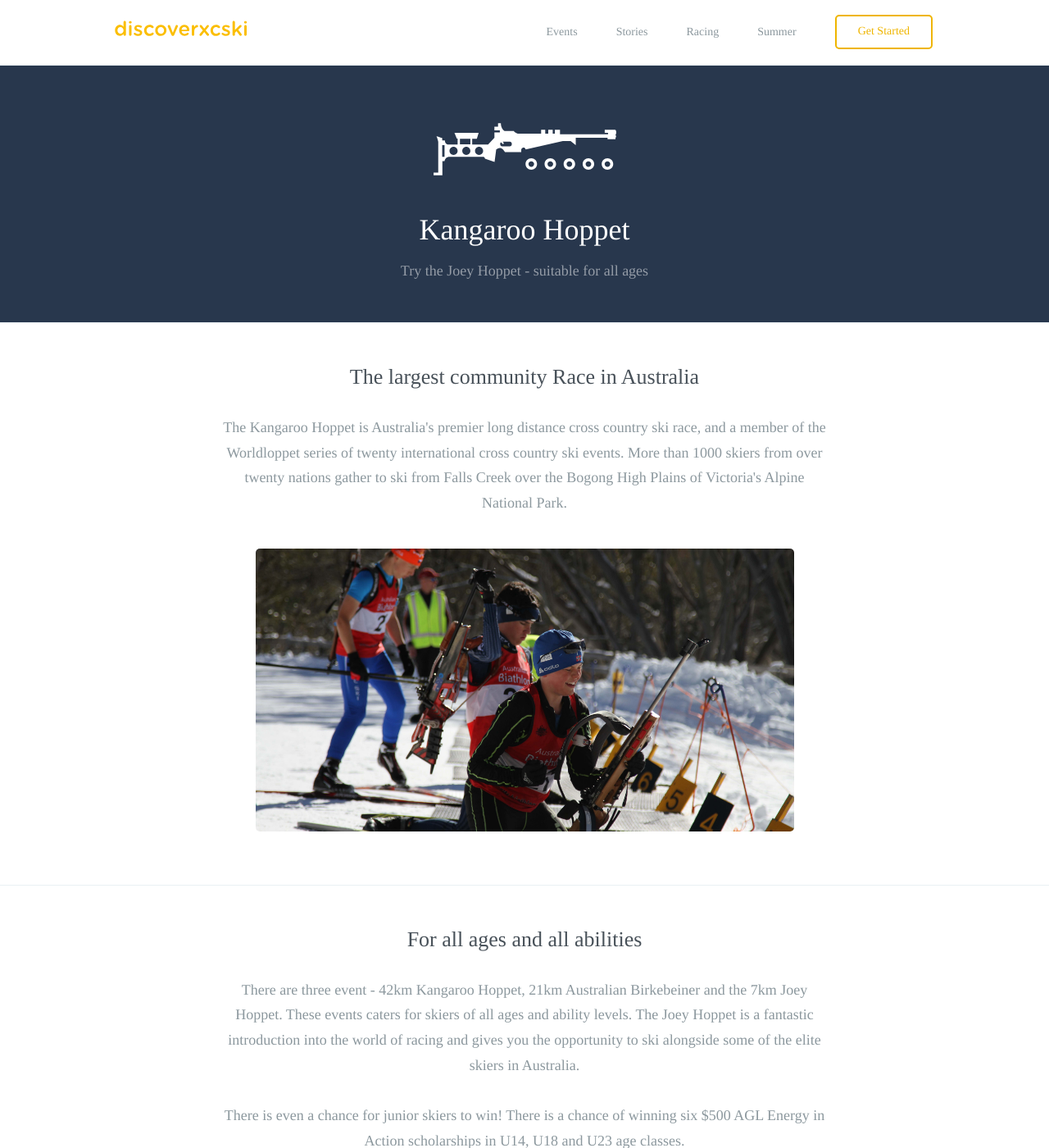
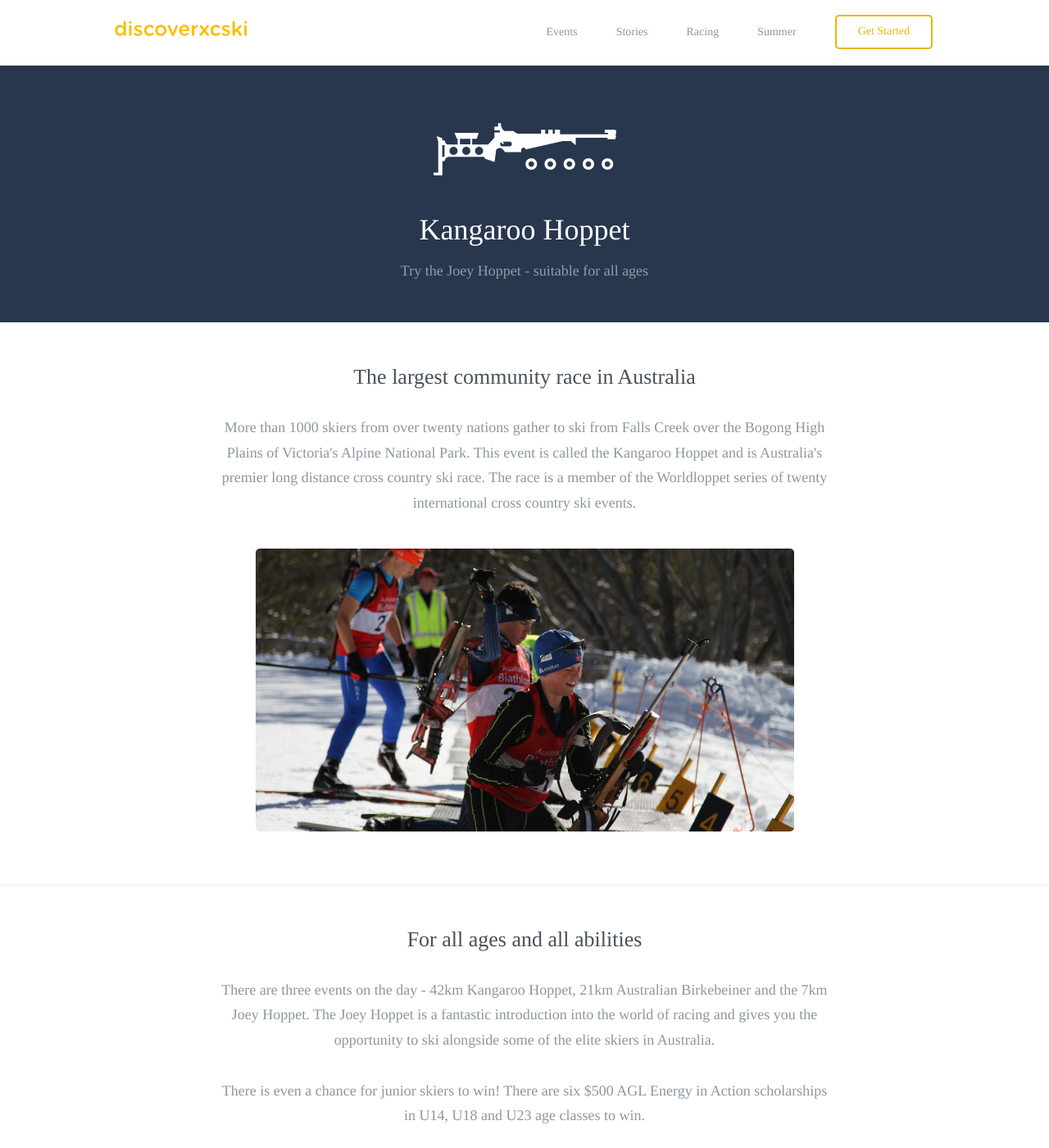
Before and after one commit to robcatto/robcatto.github.io, a Jekyll site: the page built from racing/kangaroo-hoppet/index.html, in a window 1280 px wide and 1400 px high. Shown: the whole window at 82% size. Built offline with Jekyll 4.4.1, drawn with Linux system fonts in a browser that asks for light colours; some web fonts are replaced; Markdown is read by kramdown in place of the engine named in the settings; some of the changed text lies outside the part shown.

Commit message:
Update index.html

```diff
--- a/racing/kangaroo-hoppet/index.html
+++ b/racing/kangaroo-hoppet/index.html
@@ -49,8 +49,8 @@ layout: default
       <div class="content">
         <div id="content1">
         <section class="mobile_section">
-                <h3>The largest community Race in Australia</h3>
-                <p>The Kangaroo Hoppet is Australia's premier long distance cross country ski race, and a member of the Worldloppet series of twenty international cross country ski events.   More than 1000 skiers from over twenty nations gather to ski from Falls Creek over the Bogong High Plains of Victoria's Alpine National Park.
+                <h3>The largest community race in Australia</h3>
+                <p>More than 1000 skiers from over twenty nations gather to ski from Falls Creek over the Bogong High Plains of Victoria's Alpine National Park. This event is called the Kangaroo Hoppet and is Australia's premier long distance cross country ski race. The race is a member of the Worldloppet series of twenty international cross country ski events.
                 </p>
                 <div class="one">
                 <div class="onelarge centered" style="
@@ -62,8 +62,8 @@ layout: default
 
                 <section class="mobile_section">
                     <h3>For all ages and all abilities</h3>
-                    <p>There are three event - 42km Kangaroo Hoppet, 21km Australian Birkebeiner and the 7km Joey Hoppet.  These events caters for skiers of all ages and ability levels.   The Joey Hoppet is a fantastic introduction into the world of racing and gives you the opportunity to ski alongside some of the elite skiers in Australia.
-                    <p>There is even a chance for junior skiers to win!  There is a chance of winning six $500 AGL Energy in Action scholarships in U14, U18 and U23 age classes.
+                    <p>There are three events on the day - 42km Kangaroo Hoppet, 21km Australian Birkebeiner and the 7km Joey Hoppet.  The Joey Hoppet is a fantastic introduction into the world of racing and gives you the opportunity to ski alongside some of the elite skiers in Australia.
+                    <p>There is even a chance for junior skiers to win!  There are six $500 AGL Energy in Action scholarships in U14, U18 and U23 age classes to win.
                     </p>
                     <div class="one">
                 <div class="onelarge centered" style="
```
Also changed, not shown: other parts of racing/kangaroo-hoppet/index.html (+1 -1 lines).
